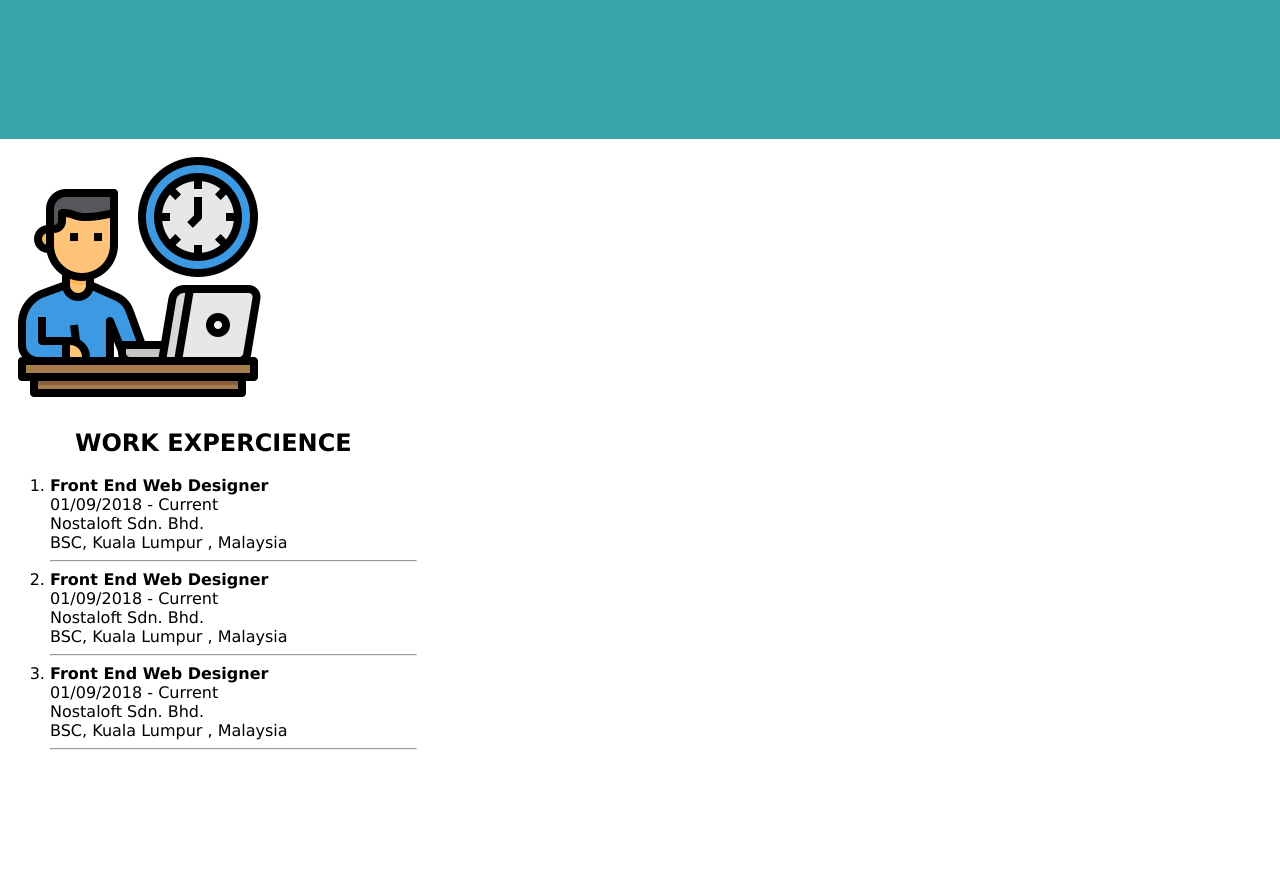
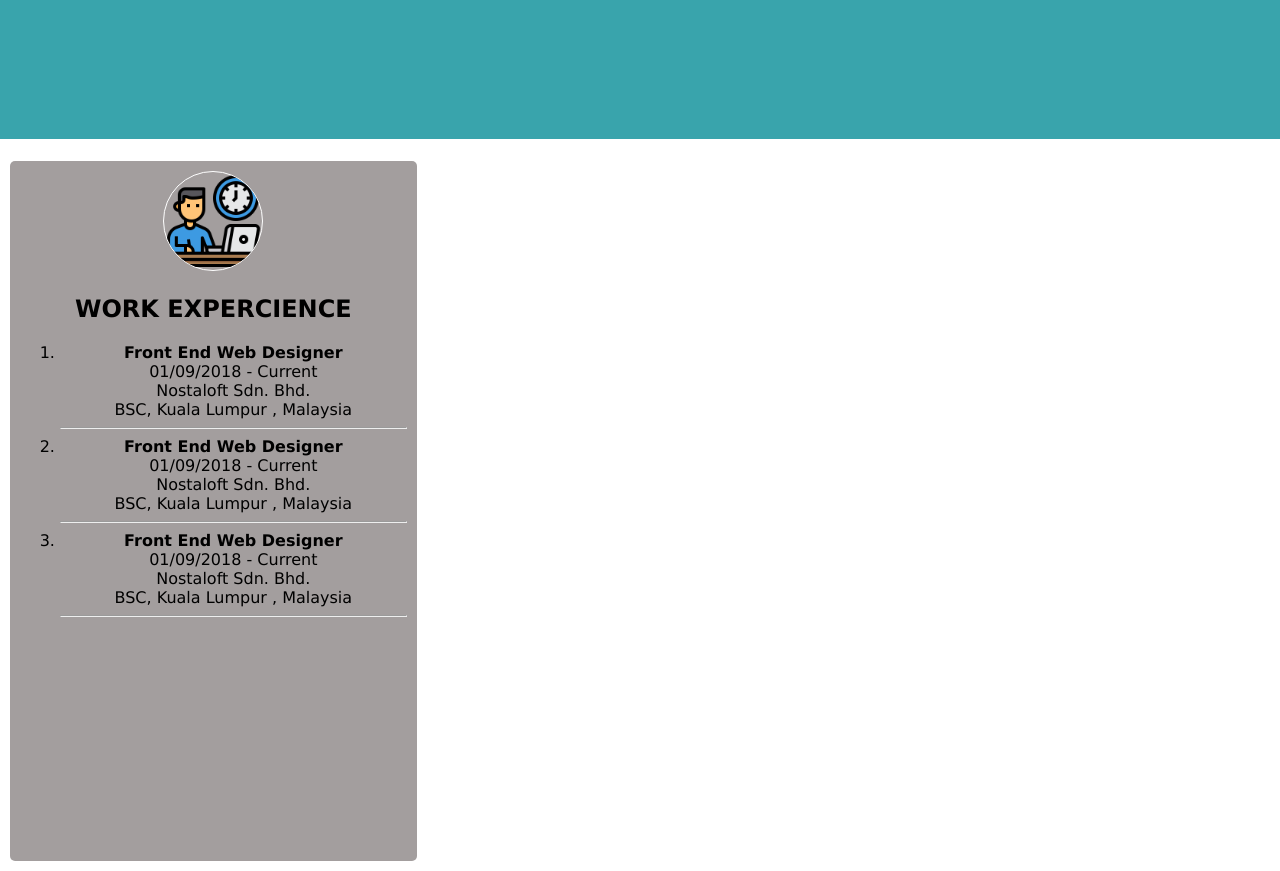
Before and after one commit to ShohelAhmd/personal_portfolio, a plain HTML site: page index.html in a window 1280 px wide. Shown: the part 1460-2331 px from the top of the page. Before the commit the page ends 2236 px from the top, so only its background shows below. Drawn offline with Linux system fonts and the light colour scheme.

Commit message:
professional designed added

```diff
--- a/style.css
+++ b/style.css
@@ -183,3 +183,32 @@ h2{
     content:'' ;
 }
 /* About me ends here */
+
+
+
+/* Professional design start here */
+.professional-experience{
+    padding: 1% 0%;
+}
+
+.professional-experience .card{
+    background-color: #a39e9e;
+    border-radius: 5px;
+    padding: 10px;
+    transition: 0.3s;
+    height: 700px;
+}
+
+.card:hover{
+    box-shadow: 0 4px 8px 5px black;
+}
+
+.work-ex{
+    text-align: center;
+}
+.card-icon img{
+    border: 1px solid white;
+    width: 100px;
+    height: 100px;
+    border-radius: 50%;
+}
```
